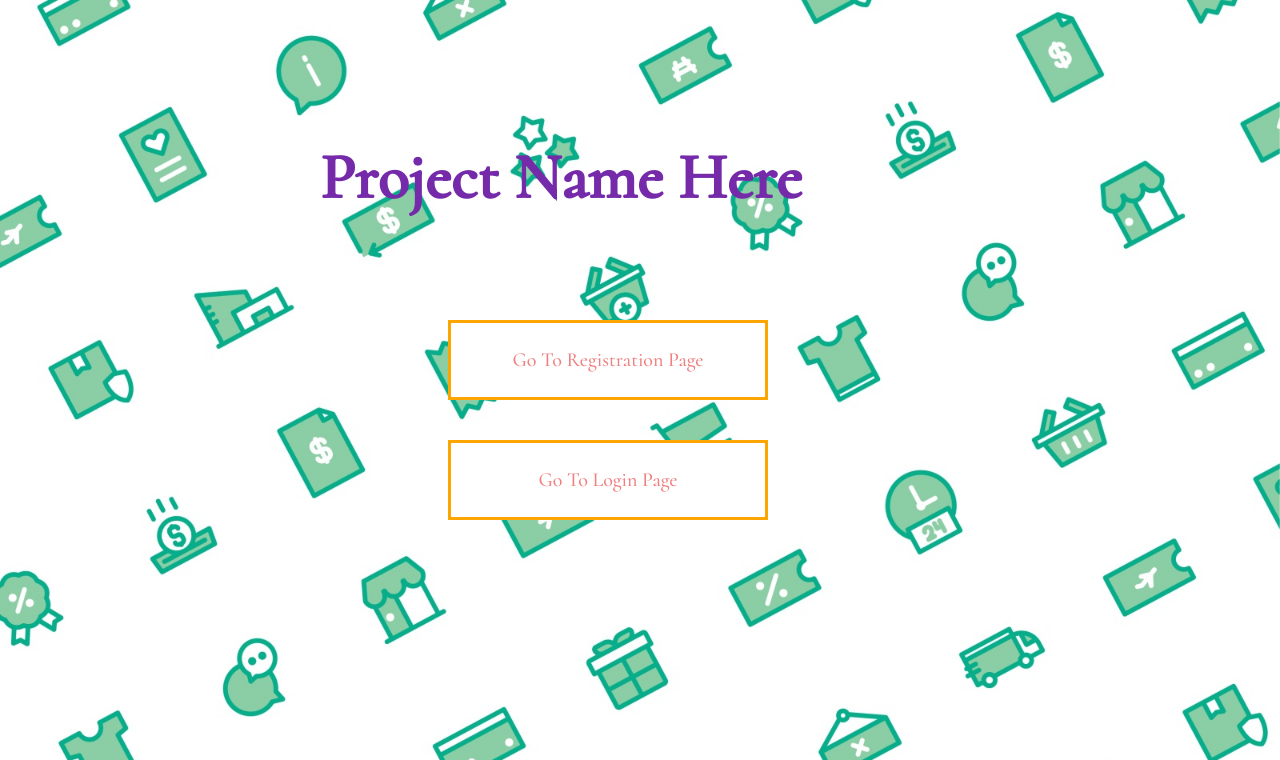
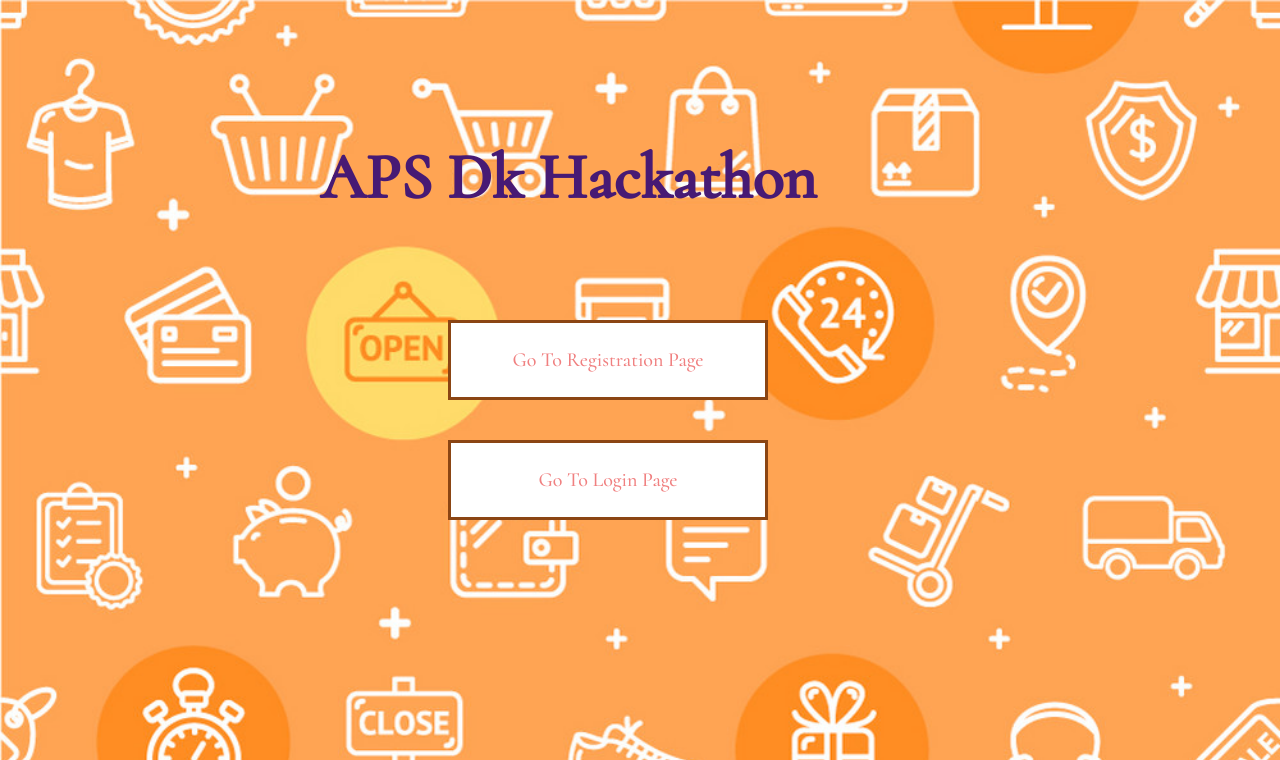
Before and after one commit to Hackathon-team-aps-dk/ecommerce-hackathon, a Django app: page / in a window 1280 px wide. Shown: the top 760 px of the page. Run offline with Django 3.2, Linux system fonts and the light colour scheme.

```diff
--- a/Hackathon/static/base.css
+++ b/Hackathon/static/base.css
@@ -2,7 +2,7 @@
 
 body{
     font-family: 'Cormorant';
-    background-image: url("./bg.jpg");
+    background-image: url("./background.png");
     background-size:cover;
 }
 
@@ -15,7 +15,7 @@ body{
 }
 
 .register-link{
-    border: 3px solid orange;
+    border: 3px solid saddlebrown;
     background-color: white;
     position: absolute;
     top: 40%;
@@ -32,7 +32,7 @@ body{
 }
 
 .login-link{
-    border: 3px solid orange;
+    border: 3px solid saddlebrown;
     background-color: white;
     position: absolute;
     top: 55%;
@@ -49,15 +49,15 @@ body{
 }
 
 .register-link:hover{
-    background-color: gold;
+    background-color: rgb(255, 255, 188);
 }
 
 .login-link:hover{
-    background-color: gold;
+    background-color: rgb(253, 253, 182);
 }
 
 h1{
-    color: rgb(117, 42, 170);
+    color: rgb(71, 26, 116);
     position: absolute;
     left: 25%;
     top: 12%;
--- a/Main/templates/main/start.html
+++ b/Main/templates/main/start.html
@@ -5,7 +5,7 @@
 <body class="start">
 {% block content %}
 
-    <h1>Project Name Here</h1>
+    <h1>APS Dk Hackathon</h1>
 
     <button class="register-link"><a href="/register">Go To Registration Page</a></button>
     <br>
```
Also changed, not shown: Hackathon/static/background.png (added), db.sqlite3.
